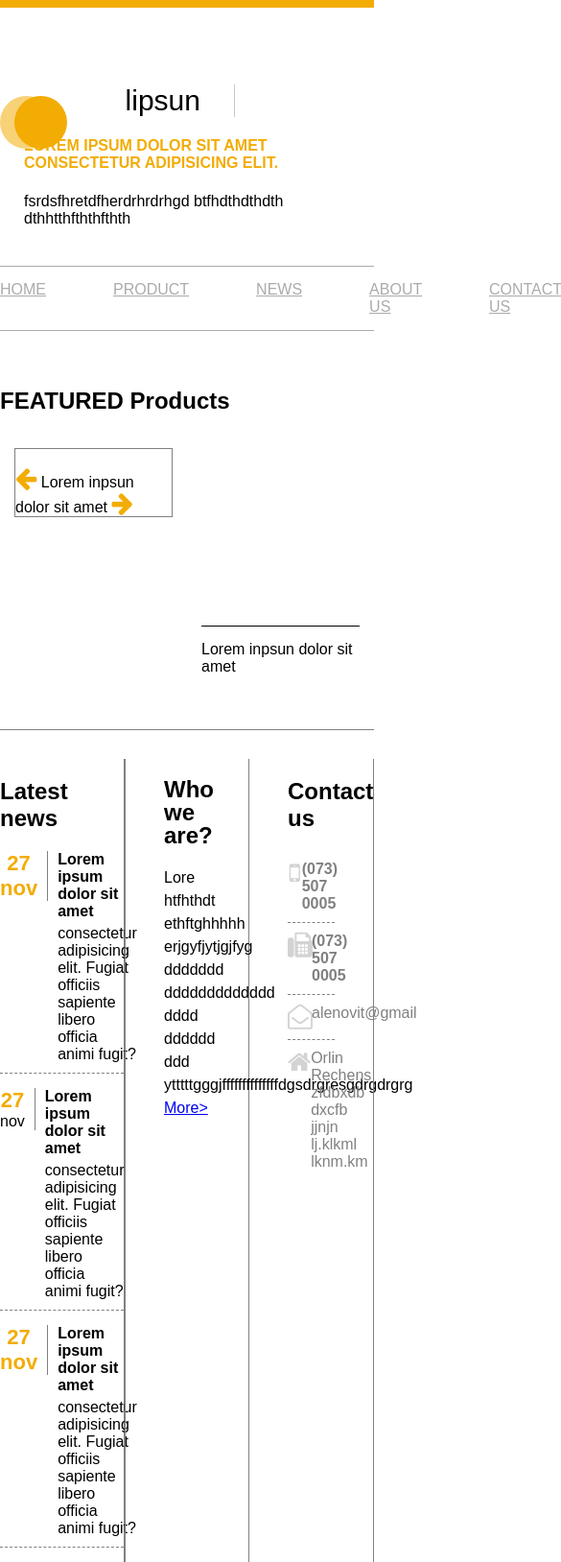
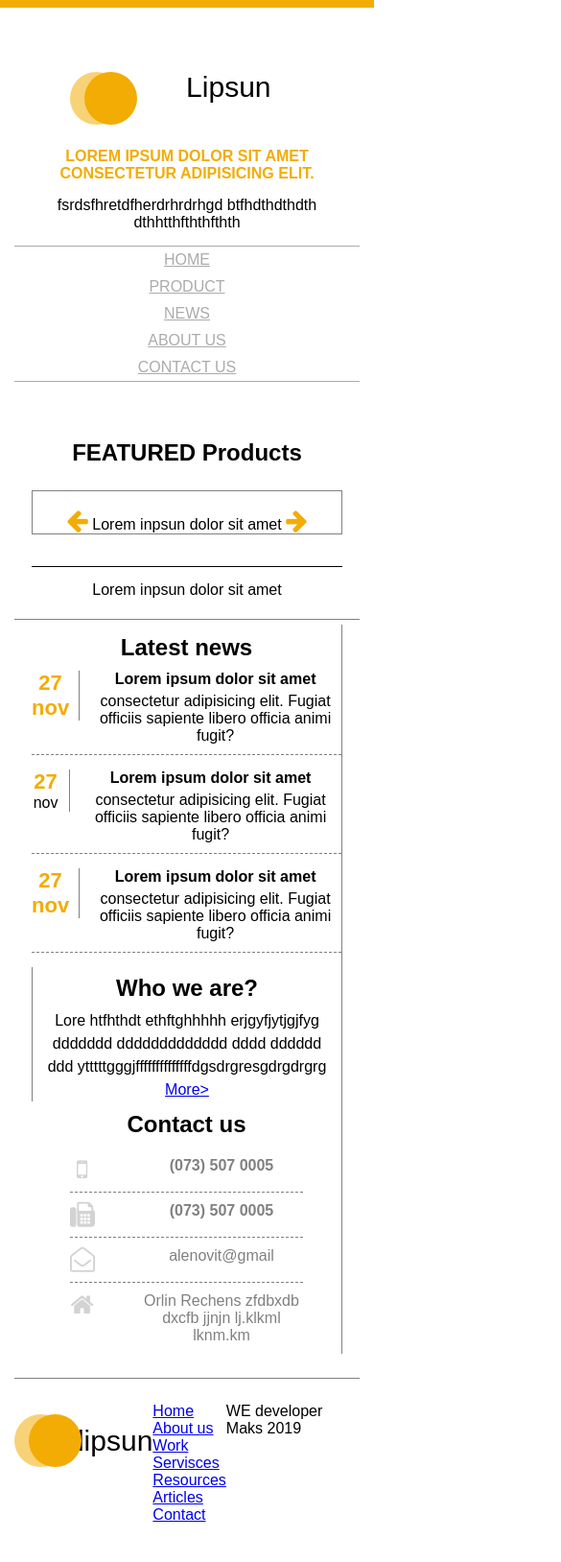
Before and after one commit to Maksik777/html, a plain HTML site: page psd.progekt/index.html in a window 390 px wide. Shown: the top 1628 px of the page at 96% size, 585 px wide, since content can reach past the window. Drawn offline with Linux system fonts and the light colour scheme.

Commit message:
finish adaptive

```diff
--- a/psd.progekt/index.html
+++ b/psd.progekt/index.html
@@ -16,7 +16,7 @@
 
 
                     <div id="logo">
-                        lipsun
+                        Lipsun
                     </div>
 
                     <div id="header-text">
@@ -150,7 +150,21 @@
                     </div>
                 </din>
             </div>
-
+            <footer>
+                    <div id="logo-footer">
+                            lipsun
+                        </div>
+                        <ul>
+                            <li><a href="#">Home</a></li>
+                            <li><a href="#"> About us</a></li>
+                            <li><a href="#">Work</a></li>
+                            <li><a href="#">Servisces</a></li>
+                            <li><a href="#">Resources</a></li>
+                            <li><a href="#">Articles</a></li>
+                            <li><a href="#">Contact</a></li>
+                        </ul>
+                        <span>WE developer Maks 2019 </span>
+            </footer>
         </div>
     </body>
 
--- a/psd.progekt/style.css
+++ b/psd.progekt/style.css
@@ -45,11 +45,12 @@ header, #header-top {
     fot-size: 16px;
     text-transform: uppercase;
 }
-#logo {
+#logo, #logo-footer  {
 position: relative;
 }
 
-#logo::before,#logo::after {
+#logo::after, #logo::before,
+ #logo-footer::after, #logo-footer::before  {
     content: "";
     height: 55px;
     width: 55px;
@@ -59,14 +60,14 @@ position: relative;
 
 }
 
-#logo::before {
+#logo::before, #logo-footer::before  {
     background: #f8d277;
     position: absolute;
     top: 12px;
     left: 0;
 }
 
-#logo::after {
+#logo::after, #logo-footer::after{
     background: #f2ac04;
     position: absolute;
     left: 15px;
@@ -83,7 +84,7 @@ position: relative;
     flex-wrap:wrap;
 }
 
-#logo {
+#logo, #logo-footer {
 position: relative;
 width: 245px;
 display: flex;
@@ -92,7 +93,7 @@ font-size: 30px;
 justify-content: flex-end;
 padding-right: 35px;
 border-right: 1px solid #cac8c5;
-
+height: 55px;
 }
 
 #header-menu{
@@ -102,7 +103,8 @@ border-right: 1px solid #cac8c5;
 }
 
 #header-menu ul{
-    display:flex;
+    display: flex;
+    flex-wrap: wrap;
 }
 
 #header-menu ul li a{
@@ -261,3 +263,129 @@ justify-content: space-between;
 .contacts > div:first-of-type span, .contacts > div:first-of-type + div span {
     font-weight: bold;
 }
+footer{
+    display: flex;
+    justify-content: center;
+    border-top: 1px solid gray;
+    padding: 25px 0 15px 0;
+    margin-top: 25px;
+}
+
+#logo-footer {
+    height: 80px;
+    border: none;
+    padding: 0;
+    width: 190px;
+}
+
+
+
+@media(max-width: 1030px) {
+    body {
+        padding:15px;
+    }
+}
+    @media(max-width: 725px) {
+
+#logo {
+    border: none;
+}
+    #header-text {
+        margin-top: 15px;
+        padding: 0;
+    }
+
+    #header-top {
+        padding: 0 0 15px 0;
+        justify-content: center;
+        text-align: center;
+    }
+
+    #header-text h4 {
+        margin-bottom: 15px;
+    }
+    #header-menu ul {
+        justify-content: center;
+
+    }
+    .title-products {
+    text-align: center;
+    align-items: center;
+    text-align: center;
+  }
+
+  #banners {
+      flex-direction: column;
+      align-items: center;
+      text-align: center;
+  }
+
+  #banners .wrap {
+  margin: 5px 0 !important;
+  }
+
+#banners .bn-right .img-block {
+    height: auto;
+    }
+
+    #banners > div {
+        width: 90%;
+    }
+
+    #content {
+        margin-top: 5px;
+        padding-top: 5px;
+        flex-direction: column;
+        align-items: center;
+        text-align:center;
+    }
+
+    #content .item {
+        width: 90%;
+
+    }
+    #content h2 {
+        margin: 10px !important;
+    }
+
+    #content .contact {
+        margin-top: 15px;
+
+    }
+    #footer ul {
+        justify-content: center;
+        margin-top: 5px;
+    }
+
+    #footer {
+
+        padding: : 10px 0;
+    }
+}
+
+ @media(max-width: 420px) {
+     #header-menu ul {
+         flex-direction: column;
+         align-items: center;
+     }
+
+     #header-menu ul li a {
+         padding:  5px 35px;
+     }
+
+
+     #header-menu ul li a {
+         padding: 5px 0;
+     }
+
+     #banners .bn-right h3 {
+         width: 90%;
+         font-size: 2vw;
+     }
+
+     #content .contact, #content .about {
+        padding: 0 15px;
+    }
+
+
+ }
```
